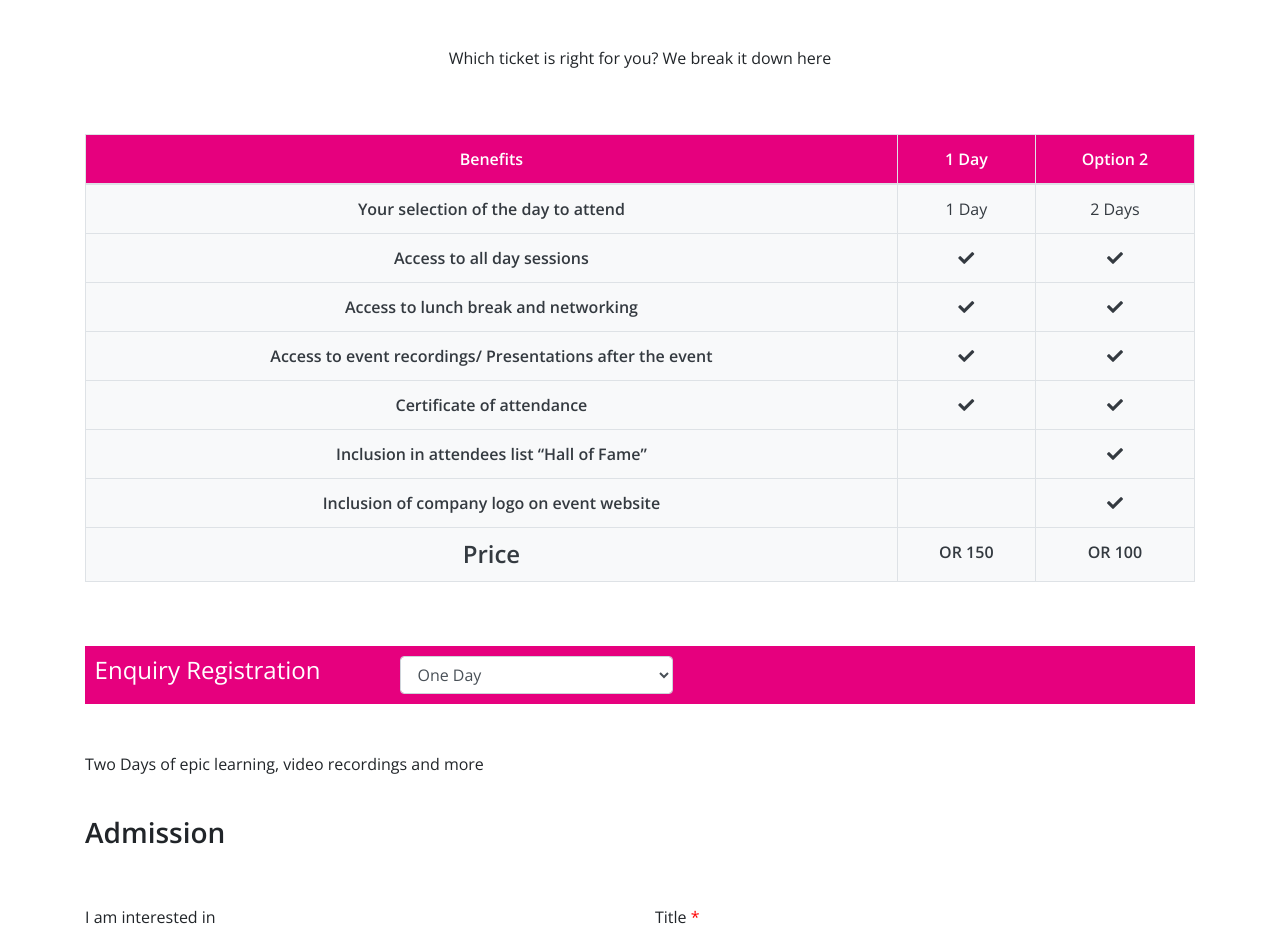
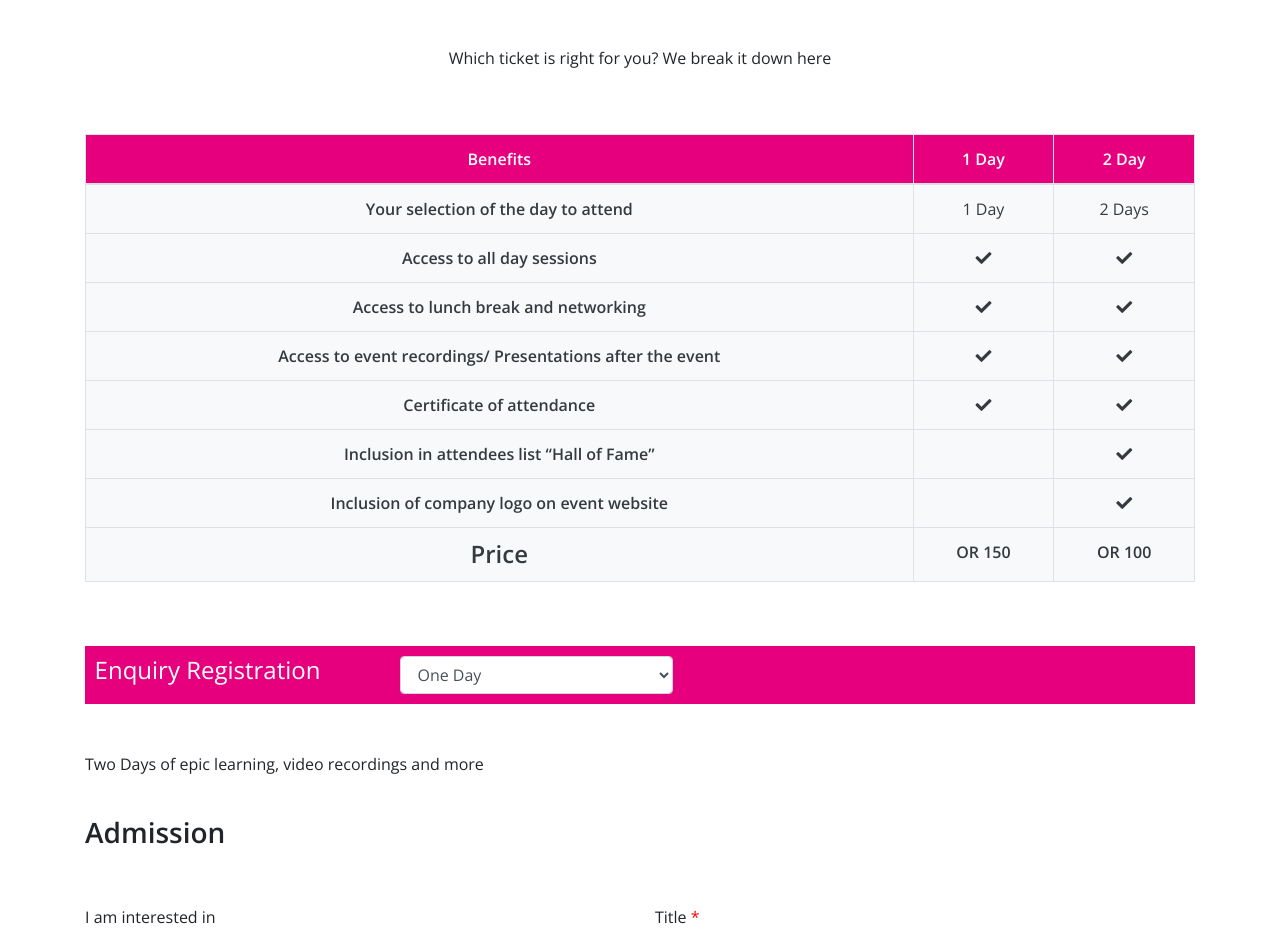
Before and after one commit to hoseinsedaqat/Osmw, a Vue app: page /attend in a window 1280 px wide. Shown: the part 1440-2372 px from the top of the page. Built offline with nearby package versions, Linux system fonts and the light colour scheme.

Commit message:
add/two-days-two-tabel

```diff
--- a/src/views/Attend/Components/AttendTable.vue
+++ b/src/views/Attend/Components/AttendTable.vue
@@ -8,7 +8,7 @@
               <tr>
                 <th scope="col">Benefits</th>
                 <th scope="col">1 Day</th>
-                <th scope="col">Option 2</th>
+                <th scope="col">2 Day</th>
               </tr>
             </thead>
             <tbody class="bg-light text-dark">
```
